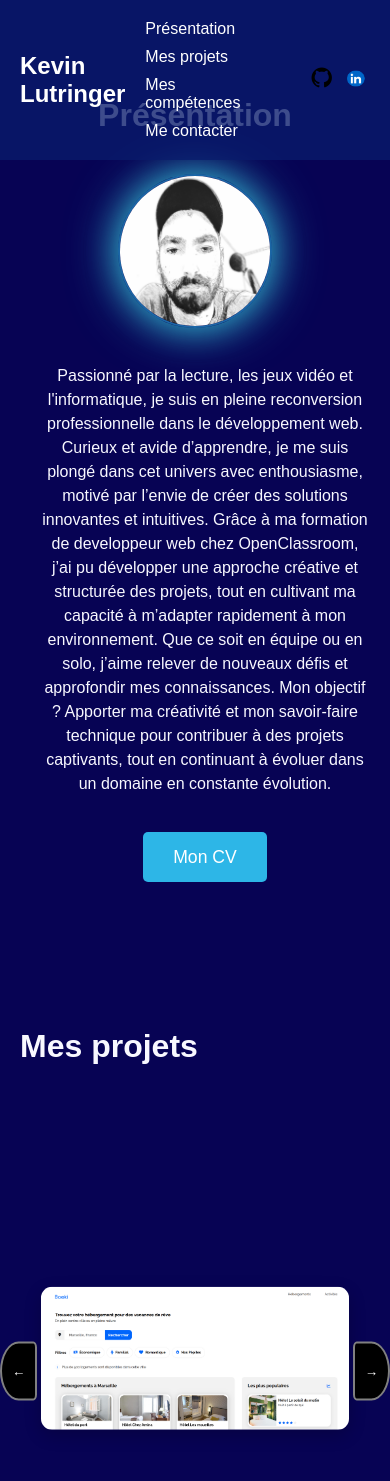
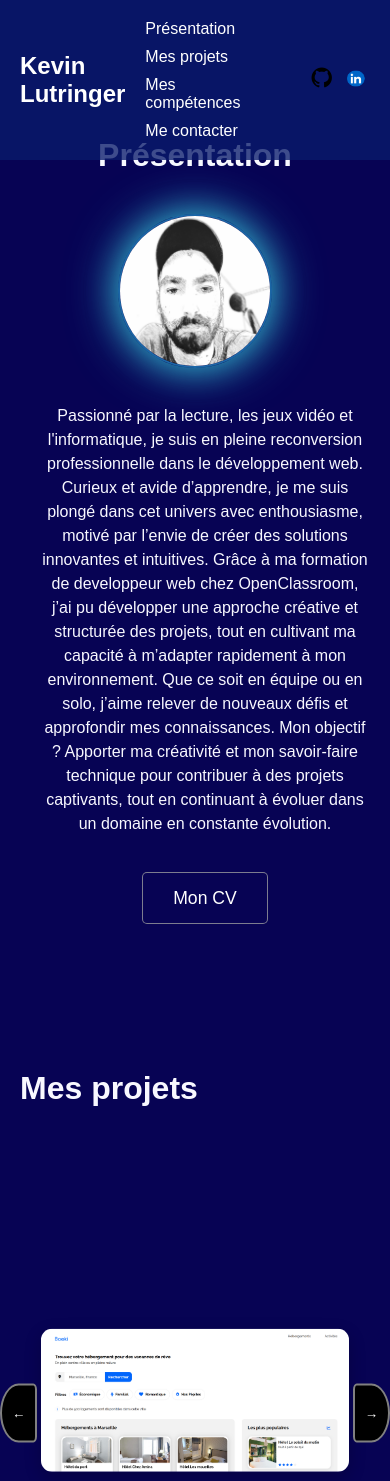
Before and after one commit to Archantay/Portfolio, a React (Create React App) app: page / in a window 390 px wide. Shown: the top 1481 px of the page. Built offline with nearby package versions, Linux system fonts and the light colour scheme.

Commit message:
ajout du padding pour les écran inferieur à 426px

```diff
--- a/src/App.css
+++ b/src/App.css
@@ -4,6 +4,10 @@ body {
   margin: 0;
   padding: 0;
   background-color: #070354;
+}
+
+header {
+  padding-bottom: 10px;
 }
 
 /* Sections */
@@ -73,17 +77,18 @@ section h2 {
   display: inline-block;
   margin-top: 20px;
   padding: 12px 30px;
-  background-color: #2db6e7;
+  background-color: #070354;
   color: white;
   font-size: 1.1rem;
   text-align: center;
   text-decoration: none;
   border-radius: 5px;
+  border: 1px solid #9a9a9ecd;
   transition: background-color 0.3s ease;
 }
 
 .download-btn:hover {
-  background-color: #1d99c8;
+  background-color: #9a9a9ecd;
 }
 
 .projets, .skills {
@@ -104,26 +109,26 @@ section h2 {
   }
 
   .presentation-container {
-    flex-direction: column; /* Image au-dessus du texte */
+    flex-direction: column;
     align-items: center;
     text-align: center;
   }
 
   .presentation .image {
     flex: none;
-    width: 150px; /* Réduire la taille de l'image */
-    height: 150px; /* Assurer un carré parfait */
+    width: 150px;
+    height: 150px;
     padding-top: 0;
   }
 
   .presentation .text {
-    margin-top: 20px; /* Ajouter de l'espace entre l'image et le texte */
+    margin-top: 20px;
     font-size: 1rem;
     text-align: center;
   }
 
   .presentation .download-btn {
-    margin: 20px auto 0; /* Centrer le bouton sous le texte */
+    margin: 20px auto 0;
   }
 }
 
@@ -135,3 +140,9 @@ section h2 {
 section .projets {
   padding: 0;
 }
+
+@media (max-width: 426px) {
+  .presentation {
+    padding-top: 110px;
+  }
+}
```
